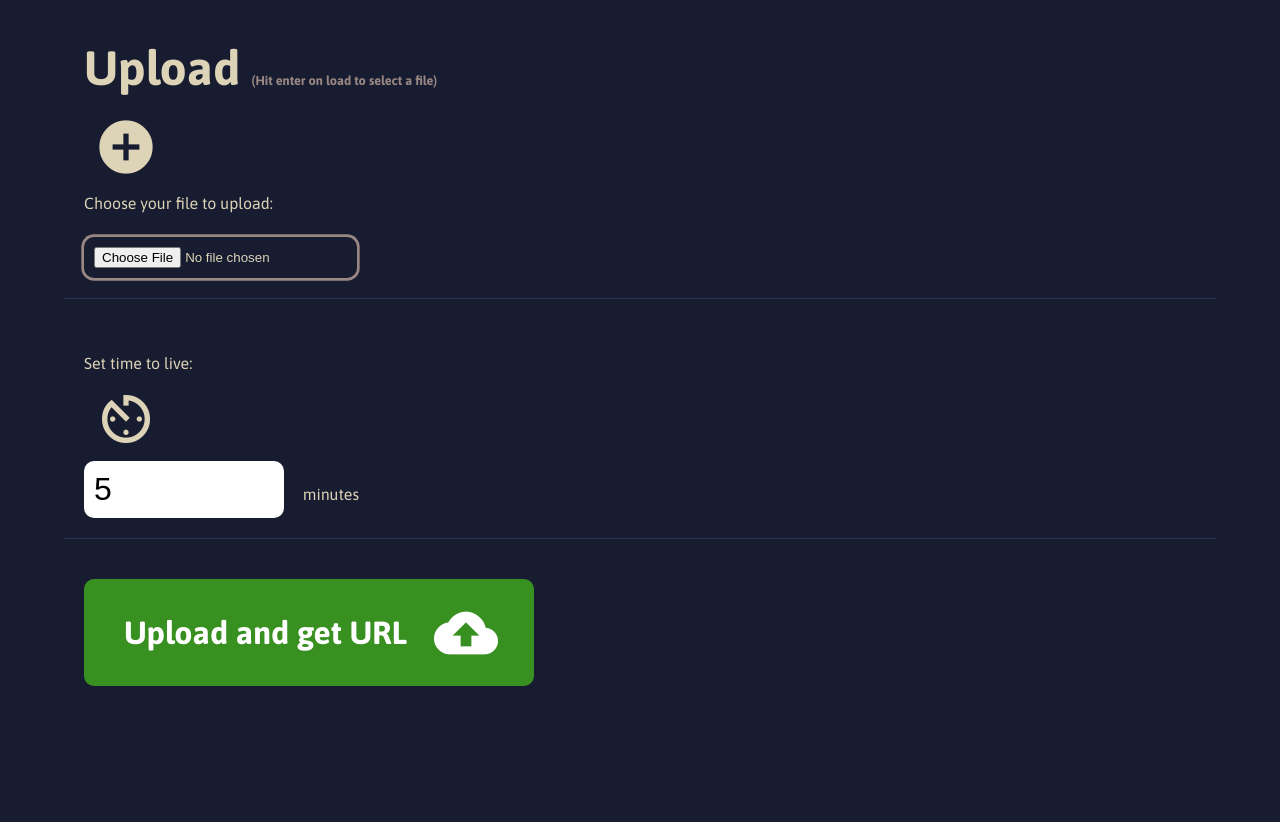
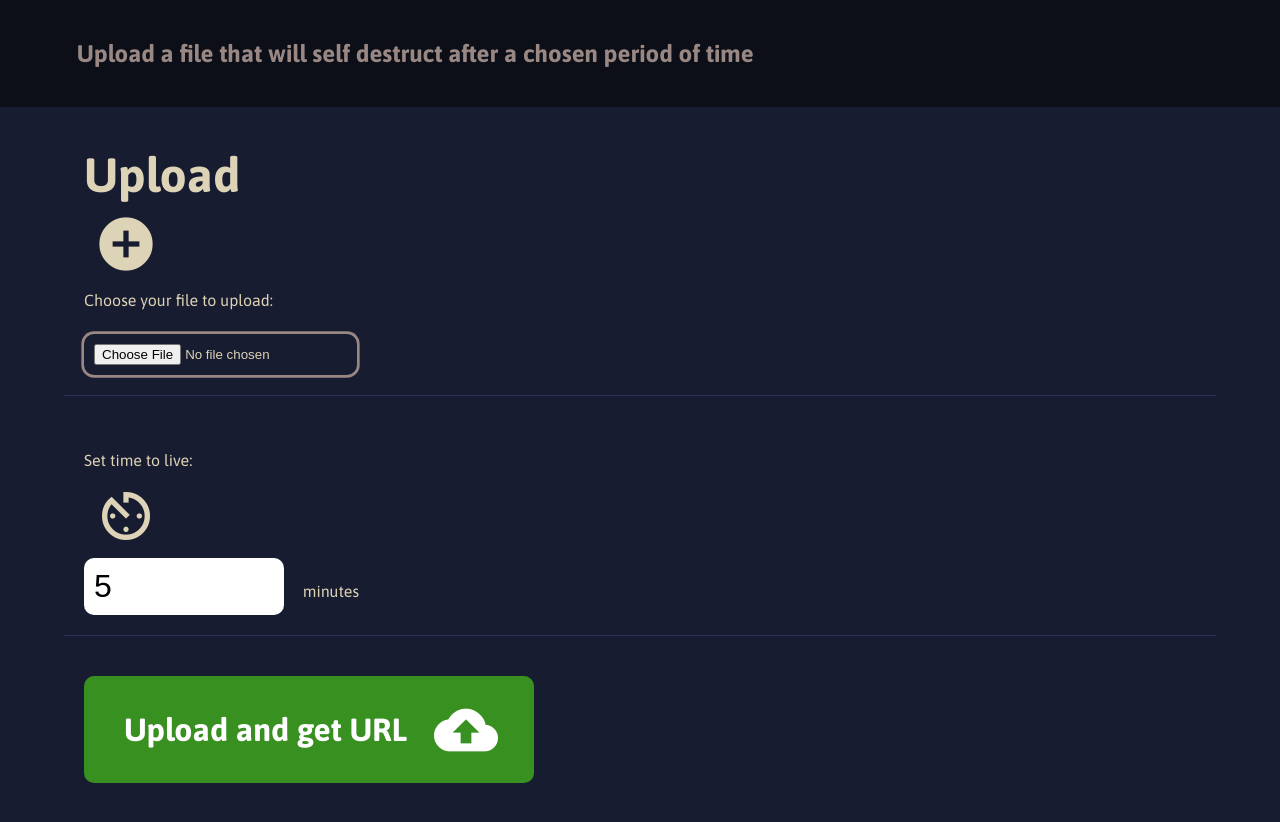
Before and after one commit to ThePaavero/self-destruct-link, a website: page client/index.html in a window 1280 px wide. Before the commit the page ends 800 px from the top, so only its background shows below. Drawn offline with nearby package versions, Linux system fonts and the light colour scheme; files that its build step writes are made by us from their sources.

Commit message:
Looking alright-er.

```diff
--- a/client/index.html
+++ b/client/index.html
@@ -7,8 +7,11 @@
   <link href="https://fonts.googleapis.com/icon?family=Material+Icons" rel="stylesheet">
 </head>
 <body>
+<div class="top-banner">
+  <h2>Upload a file that will self destruct after a chosen period of time</h2>
+</div>
 <header>
-  <h1>Upload <small>(Hit enter on load to select a file)</small></h1>
+  <h1>Upload</h1>
 </header>
 <main>
   <form action="[API_URL]/upload" method="post" enctype="multipart/form-data">
--- a/client/style.scss
+++ b/client/style.scss
@@ -10,7 +10,6 @@ $linkColor: $strong;
 }
 
 body {
-  margin: 5vh 5vw;
   font-family: 'Asap', sans-serif;
   font-size: 16px;
   background-color: #181c31;
@@ -21,10 +20,15 @@ body {
   }
 }
 
+header,
+main {
+  margin: 5vh 5vw;
+}
+
 header {
-  margin-left: 20px;
 
   h1 {
+    margin-left: 20px;
     font-size: 3rem;
 
     small {
@@ -34,7 +38,17 @@ header {
   }
 }
 
+.top-banner {
+  color: $weaker;
+  padding: 5vh 6vw;
+  top: 0;
+  left: 0;
+  width: 100%;
+  background-color: rgba(0, 0, 0, 0.5);
+}
+
 form {
+  margin-top: -50px;
 
   p {
     border-bottom: solid 1px $weak;
```
